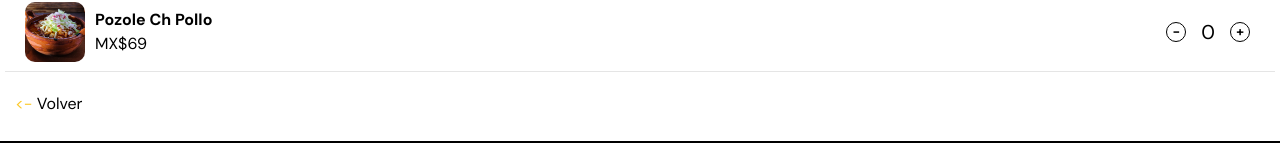
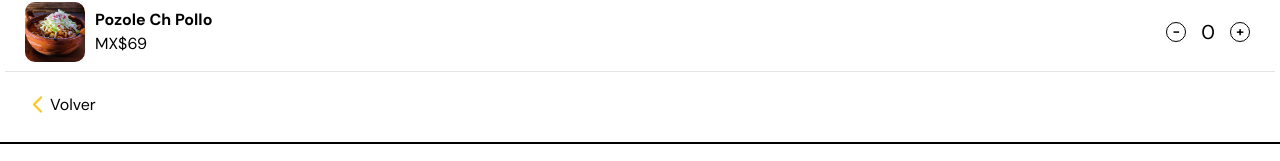
Before and after one commit to ArturHL/Malu-Website, a React (Vite) app: page / in a window 1280 px wide. Shown: the part 723-884 px from the top of the page. Built offline with nearby package versions, Linux system fonts and the light colour scheme.

Commit message:
goBackBtn

```diff
--- a/src/App.css
+++ b/src/App.css
@@ -14,6 +14,8 @@
 .redirection{
   padding: 20px 10px 20px 10px;
   width: 100%;
+  display: flex;
+  align-items: center;
 }
 .redirection span{
   color: var(--yellow);
--- a/src/components/pages/productPage/index.css
+++ b/src/components/pages/productPage/index.css
@@ -9,3 +9,16 @@
   width: 100%;
   margin-bottom: 20px;
 }
+.productMenuSection .goBack{
+  width: 100%;
+  display: flex;
+  justify-content: left;
+  align-items: center;
+  padding: 20px;
+}
+.productMenuSection p svg{
+  transform: rotate(270deg);
+  width: 25px;
+  height: 25px;
+  color: var(--yellow);
+}
--- a/src/components/pages/productPage/index.jsx
+++ b/src/components/pages/productPage/index.jsx
@@ -1,5 +1,6 @@
 import CategoryCard from '../../categoryCard';
 import ProductCard from '../../productCard';
+import { IoIosArrowUp } from "react-icons/io";
 import './index.css'
 
 const ProductPage = () => {
@@ -12,7 +13,7 @@ const ProductPage = () => {
       <ProductCard title='Pozole Ch Maciza' price={69} imageUrl='/receta-pozole-sin-carne.jpeg' units={0}/>
       <ProductCard title='Pozole Gde Pollo' price={89} imageUrl='/receta-pozole-sin-carne.jpeg' units={0}/>
       <ProductCard title='Pozole Ch Pollo' price={69} imageUrl='/receta-pozole-sin-carne.jpeg' units={0}/>
-      <p className='redirection'><span> {'<-'} </span>Volver</p>
+      <p className='goBack'><IoIosArrowUp />Volver</p>
     </section>
   );
 };
```
